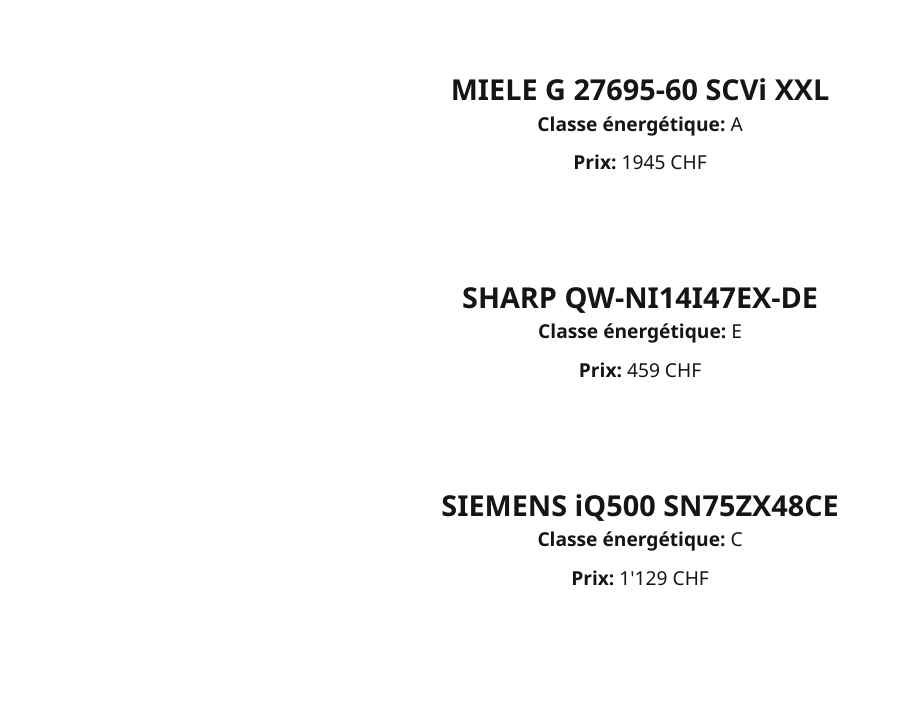
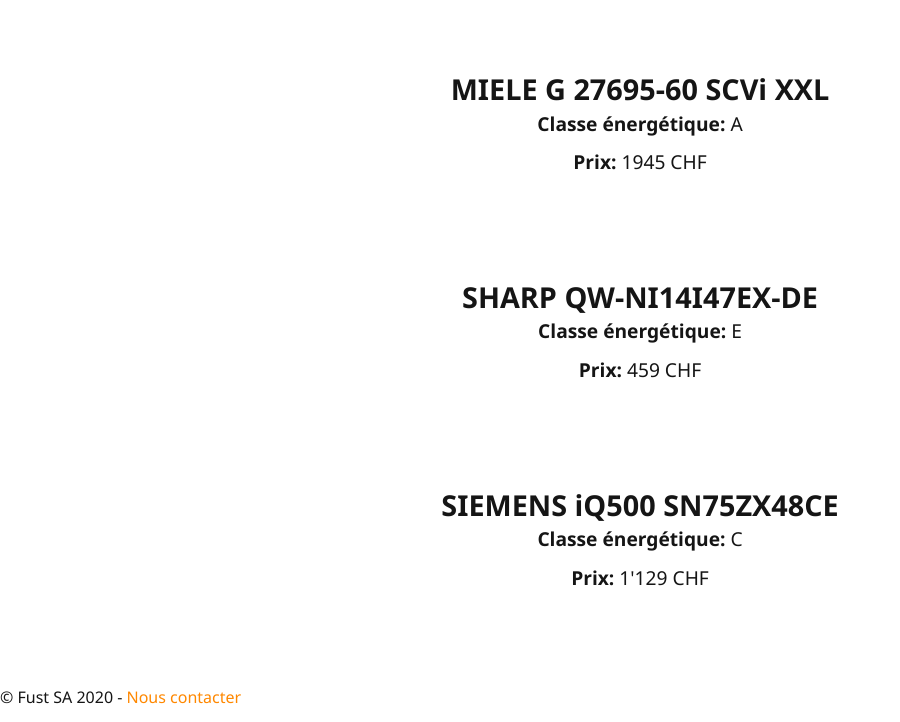
Before and after one commit to divtec-cejef/293-examen-blanc-fust-fan2Messi-Ryan-10, a plain HTML site: page index.html in a window 1280 px wide. Shown: the part 690-1412 px from the top of the page, without its empty margins (0-900 px from the left). Before the commit the page ends 1362 px from the top, so only its background shows below. Drawn offline with Linux system fonts and the light colour scheme.

Commit message:
ajout du footer en html

```diff
--- a/index.html
+++ b/index.html
@@ -80,5 +80,8 @@
         </li>
     </ul>
 </main>
+<footer>
+    <p> &copy; Fust SA 2020 - <a href="contact@fust.ch">Nous contacter</a></p>
+</footer>
 </body>
 </html>
```
Also changed, not shown: 1 other file.
